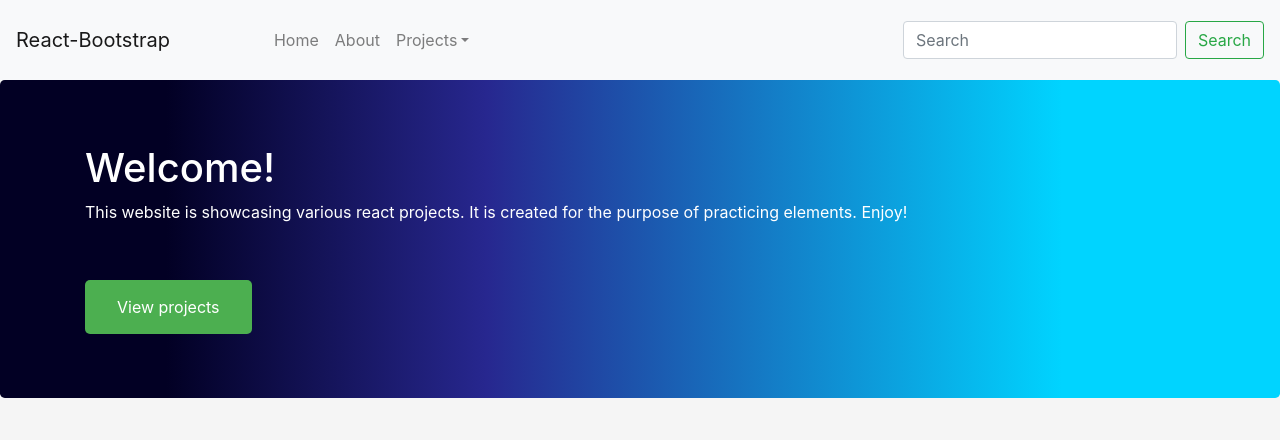
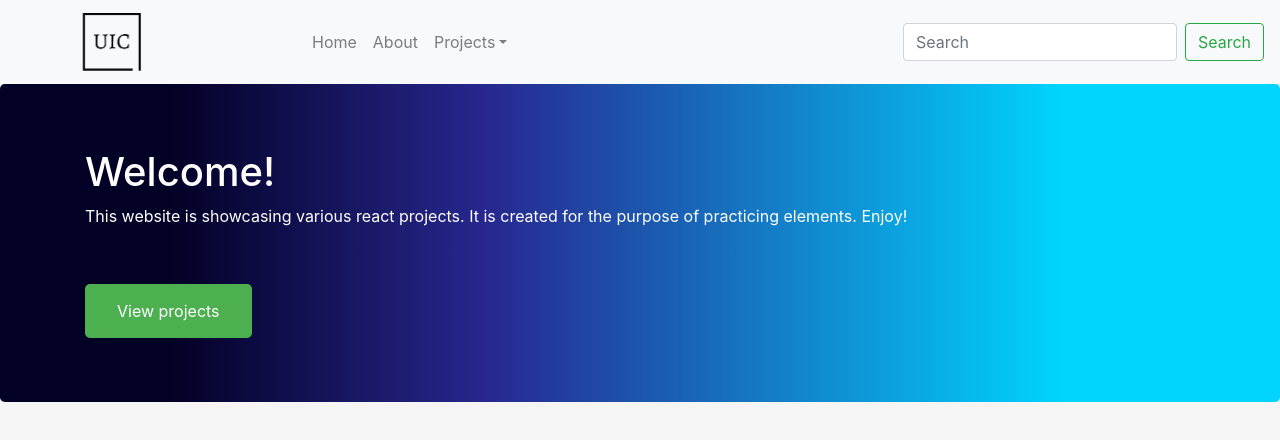
Before and after one commit to Fredrik93/react_tutorial, a React (Create React App) app: page / in a window 1280 px wide. Shown: the top 440 px of the page. Built offline with nearby package versions, Linux system fonts and the light colour scheme.

Commit message:
add UIC logo

```diff
--- a/src/Components/Nav.js
+++ b/src/Components/Nav.js
@@ -1,6 +1,8 @@
 import React from 'react'
 import '../App.css'
+import logo from '../Assets/UIC-logo.png'
 import { Navbar, Nav, NavDropdown, Form, Button, FormControl } from 'react-bootstrap'
+
 function navigation() {
     const NavStyling = {
         marginLeft: "10vh"
@@ -8,7 +10,7 @@ function navigation() {
 
     return (
         <Navbar bg="light" expand="lg">
-            <Navbar.Brand href="/">React-Bootstrap</Navbar.Brand>
+            <Navbar.Brand href="/"> <img style={{ width: "24vh" }} src={logo}></img> </Navbar.Brand>
             <Navbar.Toggle aria-controls="basic-navbar-nav" />
             <Navbar.Collapse id="basic-navbar-nav">
                 <Nav style={NavStyling} className="mr-auto">
```
Also changed, not shown: src/Assets/UIC-logo.png (added).
